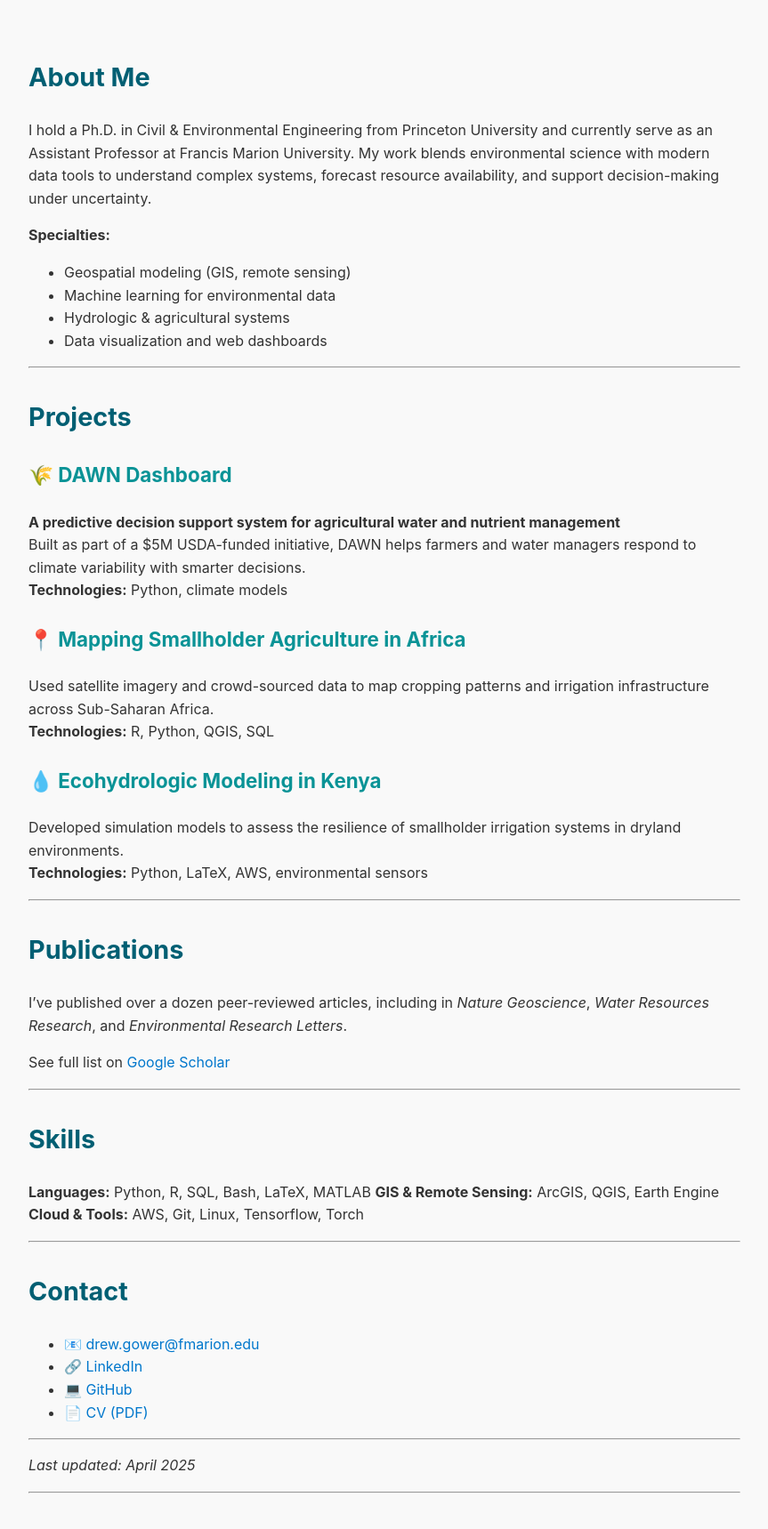
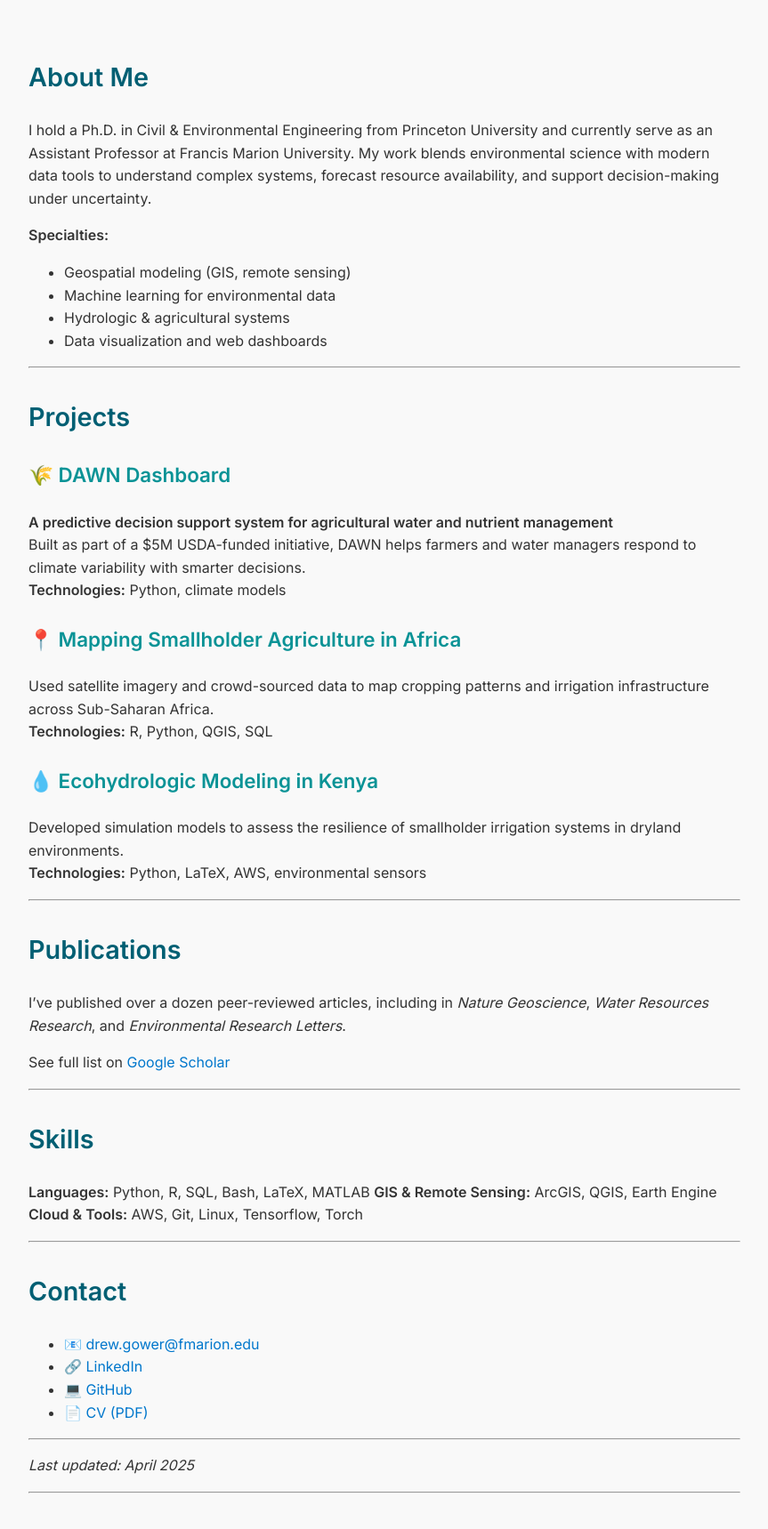
Before and after one commit to dbg6y/dbg6y.github.io, a Jekyll site: the page built from index.md, in a window 1280 px wide. Shown: the whole page at 89% size, without its empty margins (208-1071 px from the left). Built offline with Jekyll 4.4.1, drawn with Linux system fonts in a browser that asks for light colours.

Commit message:
added new fonts

```diff
--- a/_layouts/default.html
+++ b/_layouts/default.html
@@ -4,6 +4,7 @@
   <meta charset="UTF-8">
   <title>{{ page.title }}</title>
   <link rel="stylesheet" href="/assets/css/style.css">
+  <link href="https://fonts.googleapis.com/css2?family=Inter:wght@400;600&display=swap" rel="stylesheet">
 </head>
 <body>
   {{ content }}
--- a/assets/css/style.css
+++ b/assets/css/style.css
@@ -1,5 +1,5 @@
 body {
-  font-family: -apple-system, BlinkMacSystemFont, "Segoe UI", Roboto, "Helvetica Neue", Arial, sans-serif;
+  font-family: 'Inter', -apple-system, BlinkMacSystemFont, "Segoe UI", Roboto, "Helvetica Neue", Arial, sans-serif;
   line-height: 1.6;
   max-width: 800px;
   margin: 0 auto;
```
